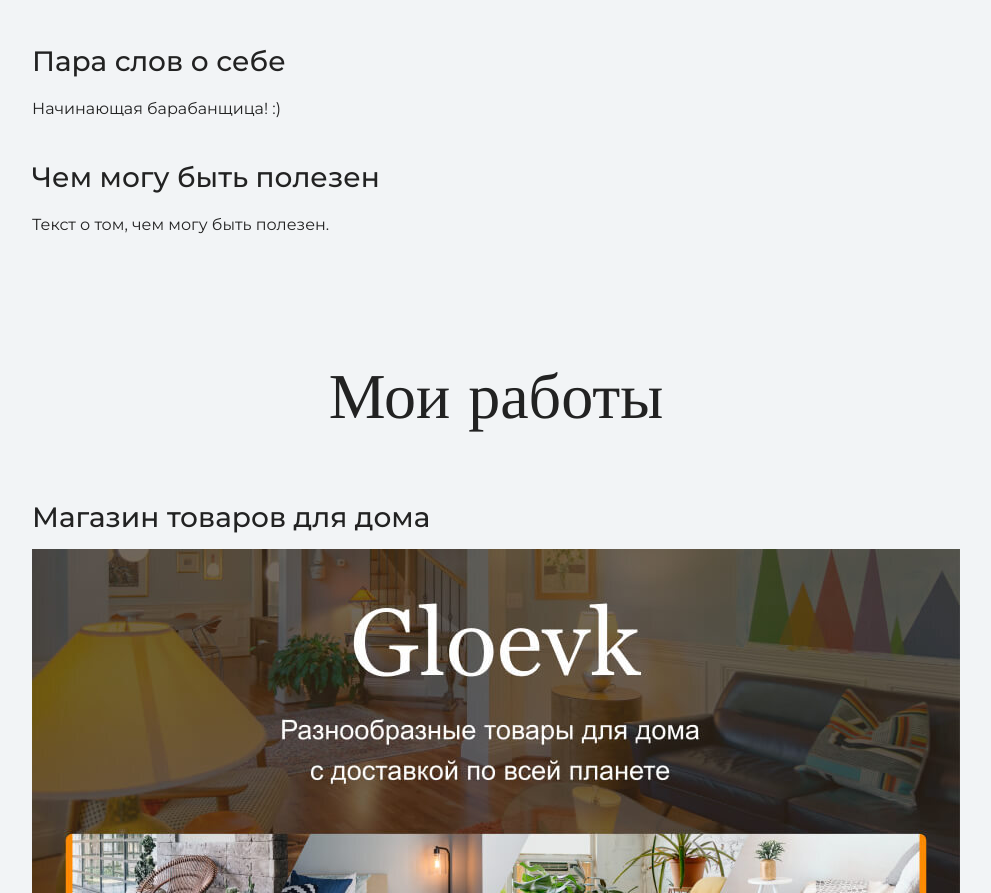
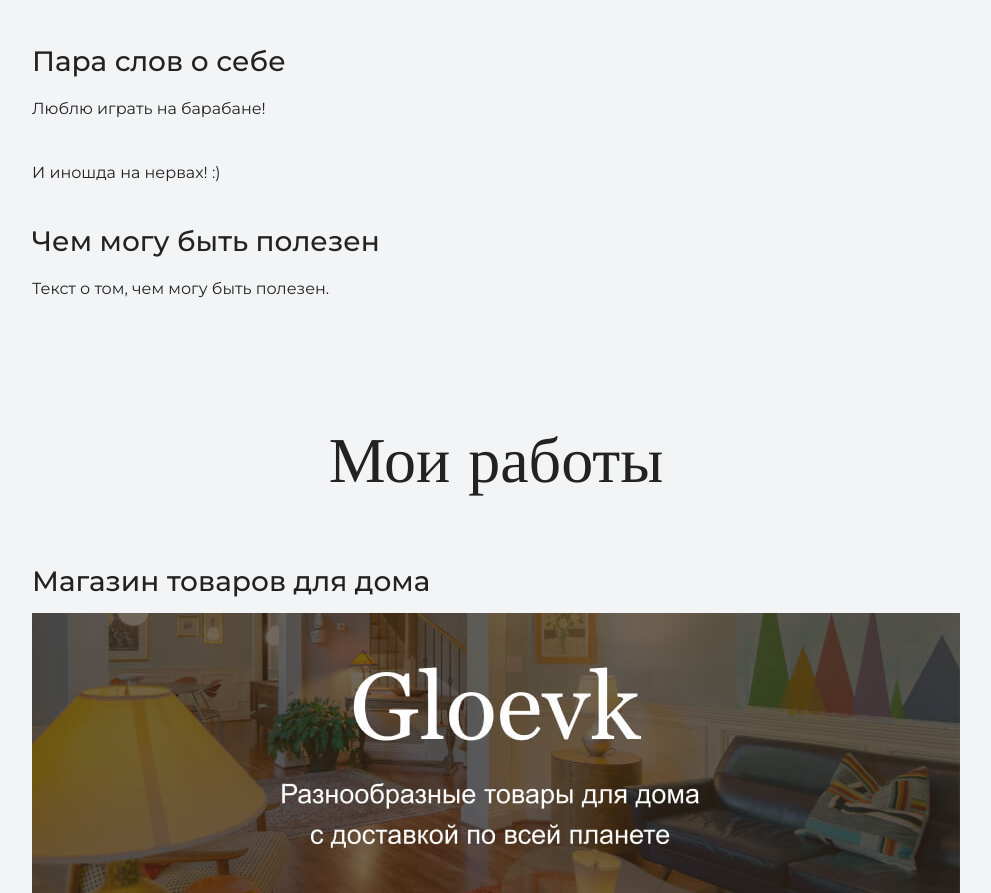
Before and after one commit to djbobah/my-site, a plain HTML site: page index.html in a window 1280 px wide. Shown: the part 1806-2699 px from the top of the page, without its empty margins (144-1135 px from the left). Drawn offline with nearby package versions, Linux system fonts and the light colour scheme.

Commit message:
Update index.html

```diff
--- a/index.html
+++ b/index.html
@@ -30,7 +30,8 @@
  		<img src="files/user.jpg" width="928" height="536" alt="Фотография Неопознанного Енота">
 	</figure>
       <h3>Пара слов о себе</h3>
-      <p>Начинающая барабанщица! :)</p>
+      <p>Люблю играть на барабане! </p>
+      <p>И иношда на нервах! :)</p>
       <h3>Чем могу быть полезен</h3>
       <p>Текст о том, чем могу быть полезен.</p>
 </div>
```
